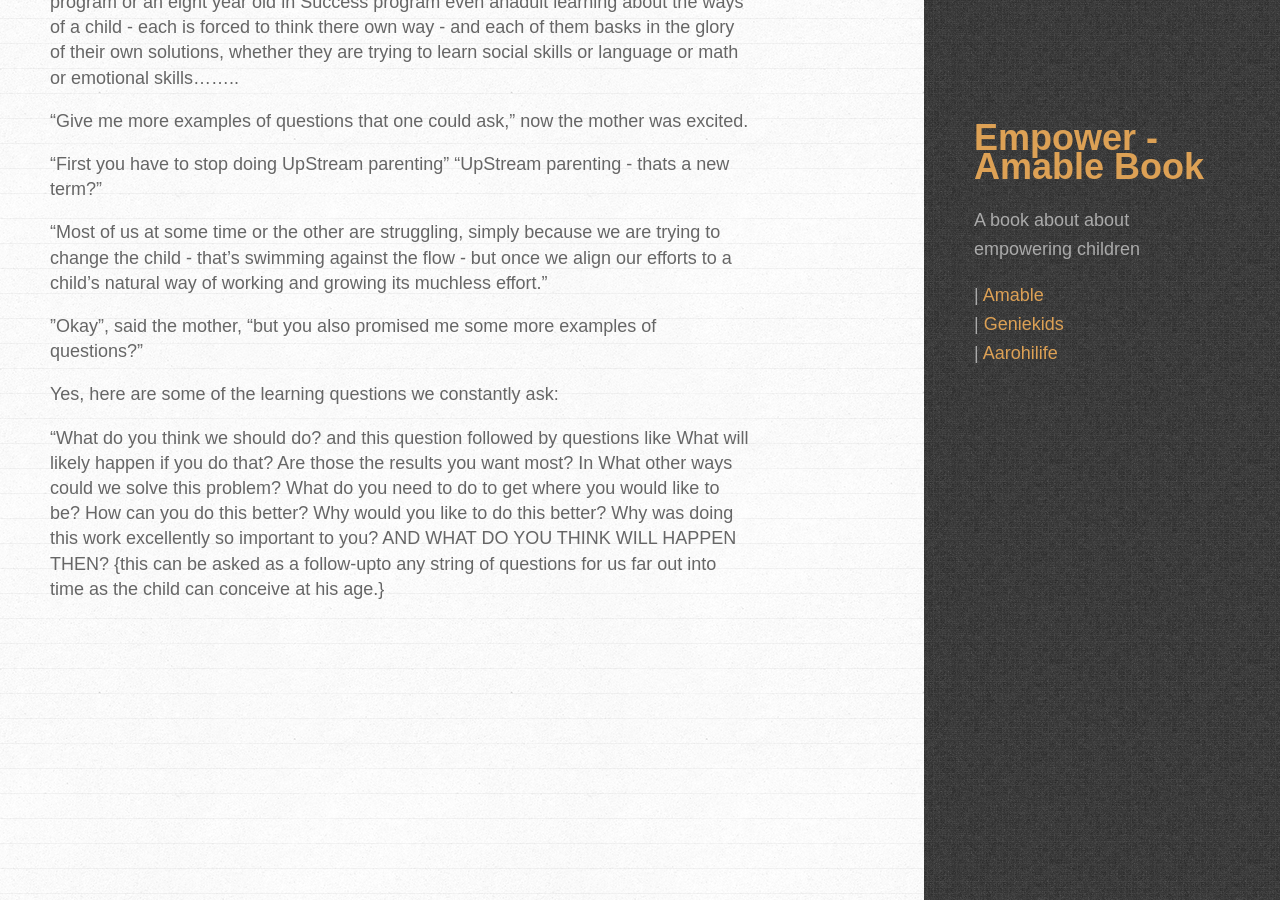
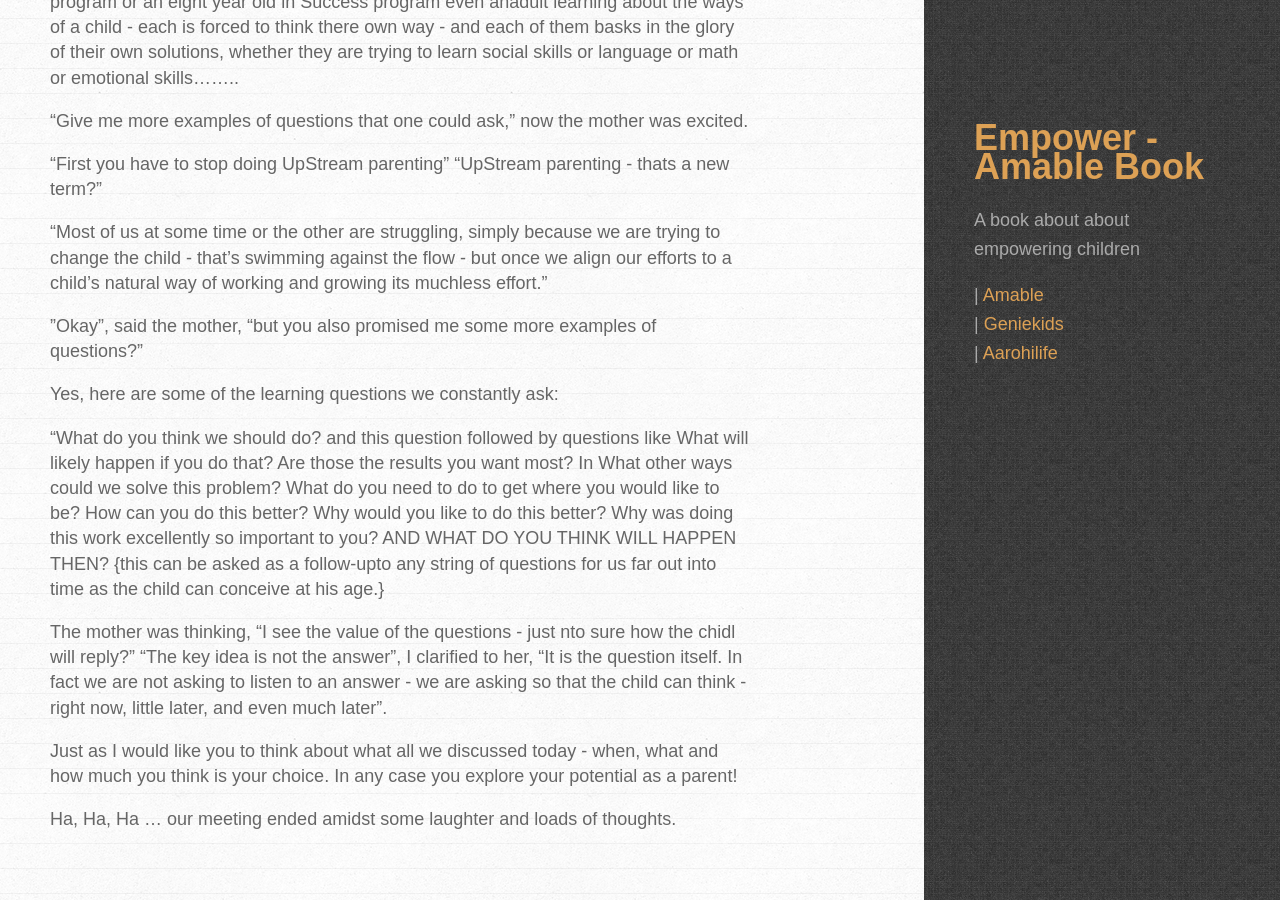
Before and after one commit to amitkaps/empower, a Jekyll site: the page built from _posts/2013-08-10-potential.md, in a window 1280 px wide and 900 px high, scrolled down 1242 px. Built offline with Jekyll 4.4.1, drawn with Linux system fonts in a browser that asks for light colours; some web fonts are replaced.

Commit message:
Updated 2013-08-10-potential.md

```diff
--- a/_posts/2013-08-10-potential.md
+++ b/_posts/2013-08-10-potential.md
@@ -53,3 +53,10 @@ In What other ways could we solve this problem?
 What do you need to do to get where you would like to be?
 How can you do this better? Why would you like to do this better? Why was doing this work excellently so important to you?
 AND WHAT DO YOU THINK WILL HAPPEN THEN? {this can be asked as a follow-upto any string of questions for us far out into time as the child can conceive at his age.}
+
+The mother was thinking, "I see the value of the questions - just nto sure how the chidl will reply?"
+"The key idea is not the answer", I clarified to her, "It is the question itself. In fact we are not asking to listen to an answer - we are asking so that the child can think - right now, little later, and even much later".
+
+Just as I would like you to think about what all we discussed today - when, what and how much you think is your choice. In any case you explore your potential as a parent!
+
+Ha, Ha, Ha ... our meeting ended amidst some laughter and loads of thoughts.
```
